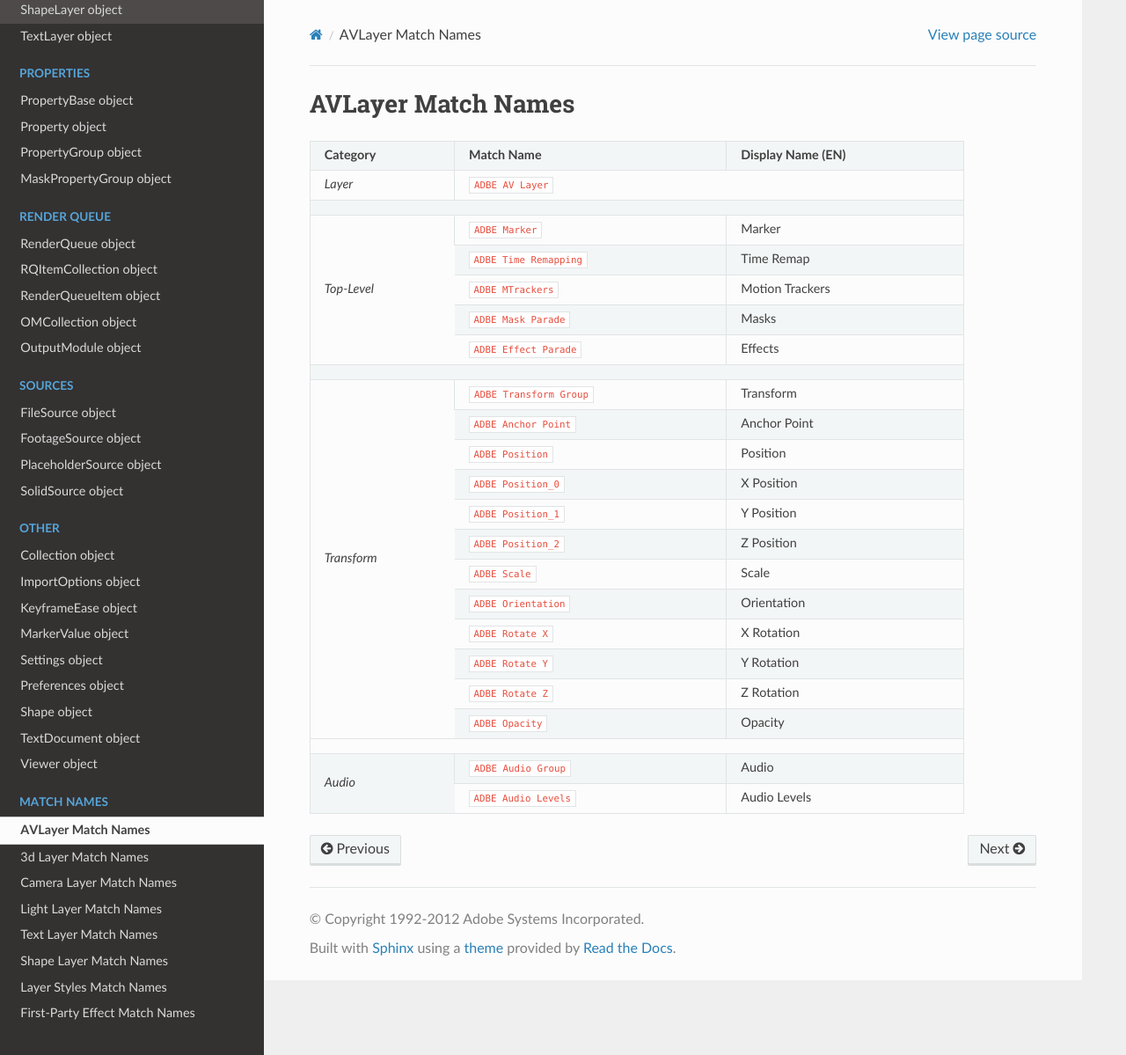
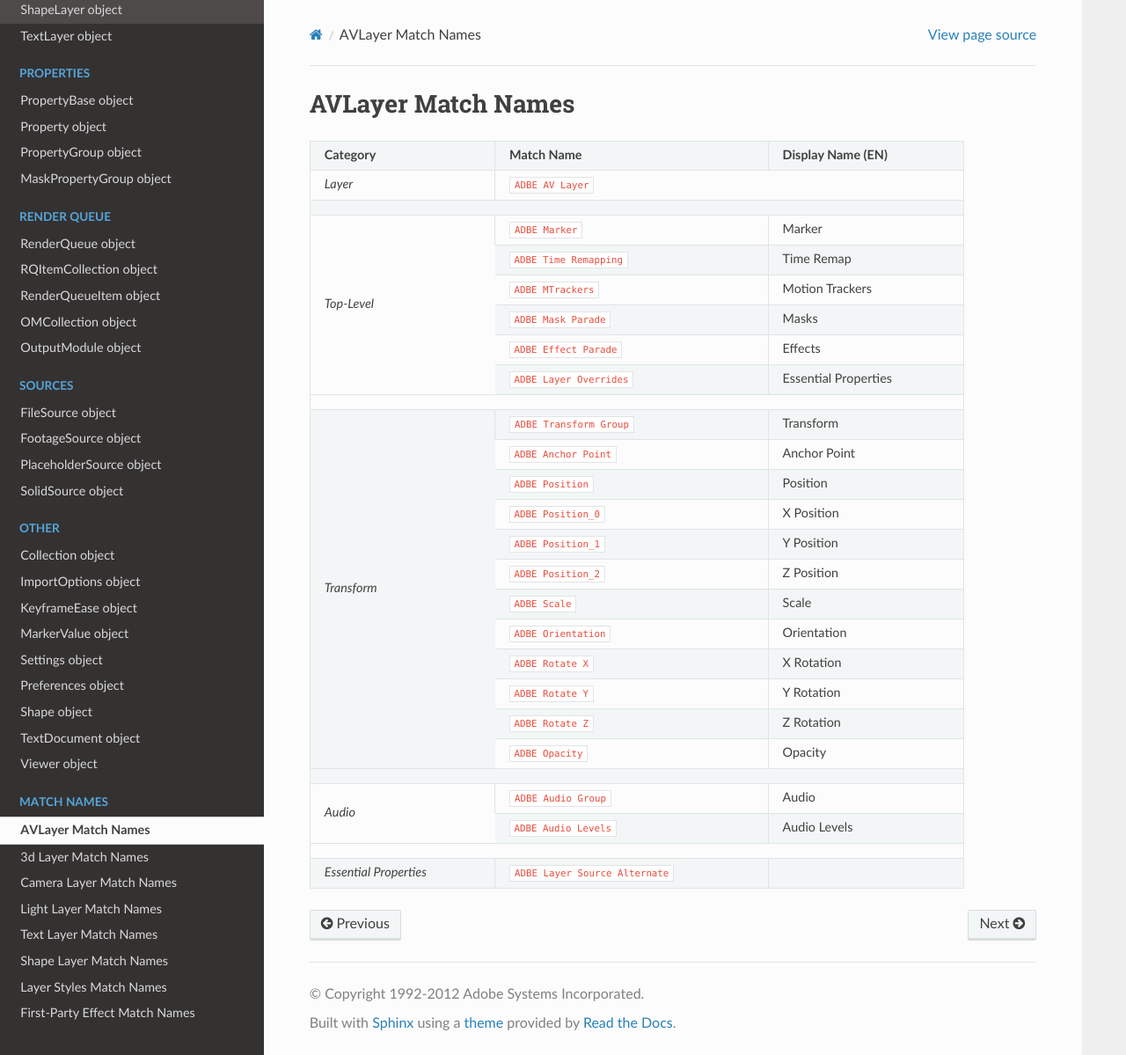
Before and after one commit to docsforadobe/after-effects-scripting-guide, a Sphinx documentation site: the page built from docs/matchnames/layer/avlayer.rst, in a window 1280 px wide and 1199 px high. Shown: the whole window at 88% size. Built offline with Sphinx 7.4.7 and the Read the Docs theme 2.0.0, drawn with Linux system fonts in a browser that asks for light colours.

Commit message:
Add matchNames
Adding matchNames for the Essential Properties group and the new Media Replacement property.

```diff
--- a/docs/matchnames/layer/avlayer.rst
+++ b/docs/matchnames/layer/avlayer.rst
@@ -3,52 +3,58 @@
 AVLayer Match Names
 ###################
 
-+------------------+--------------------------+-----------------------+
-| **Category**     | **Match Name**           | **Display Name (EN)** |
-+------------------+--------------------------+-----------------------+
-| *Layer*          | ``ADBE AV Layer``                                |
-+------------------+--------------------------+-----------------------+
-|                                                                     |
-+------------------+--------------------------+-----------------------+
-| *Top-Level*      | ``ADBE Marker``          | Marker                |
-+                  +--------------------------+-----------------------+
-|                  | ``ADBE Time Remapping``  | Time Remap            |
-+                  +--------------------------+-----------------------+
-|                  | ``ADBE MTrackers``       | Motion Trackers       |
-+                  +--------------------------+-----------------------+
-|                  | ``ADBE Mask Parade``     | Masks                 |
-+                  +--------------------------+-----------------------+
-|                  | ``ADBE Effect Parade``   | Effects               |
-+------------------+--------------------------+-----------------------+
-|                                                                     |
-+------------------+--------------------------+-----------------------+
-| *Transform*      | ``ADBE Transform Group`` | Transform             |
-+                  +--------------------------+-----------------------+
-|                  | ``ADBE Anchor Point``    | Anchor Point          |
-+                  +--------------------------+-----------------------+
-|                  | ``ADBE Position``        | Position              |
-+                  +--------------------------+-----------------------+
-|                  | ``ADBE Position_0``      | X Position            |
-+                  +--------------------------+-----------------------+
-|                  | ``ADBE Position_1``      | Y Position            |
-+                  +--------------------------+-----------------------+
-|                  | ``ADBE Position_2``      | Z Position            |
-+                  +--------------------------+-----------------------+
-|                  | ``ADBE Scale``           | Scale                 |
-+                  +--------------------------+-----------------------+
-|                  | ``ADBE Orientation``     | Orientation           |
-+                  +--------------------------+-----------------------+
-|                  | ``ADBE Rotate X``        | X Rotation            |
-+                  +--------------------------+-----------------------+
-|                  | ``ADBE Rotate Y``        | Y Rotation            |
-+                  +--------------------------+-----------------------+
-|                  | ``ADBE Rotate Z``        | Z Rotation            |
-+                  +--------------------------+-----------------------+
-|                  | ``ADBE Opacity``         | Opacity               |
-+------------------+--------------------------+-----------------------+
-|                                                                     |
-+------------------+--------------------------+-----------------------+
-| *Audio*          | ``ADBE Audio Group``     | Audio                 |
-+                  +--------------------------+-----------------------+
-|                  | ``ADBE Audio Levels``    | Audio Levels          |
-+------------------+--------------------------+-----------------------+
++------------------------+---------------------------------+-----------------------+
+| **Category**           | **Match Name**                  | **Display Name (EN)** |
++------------------------+---------------------------------+-----------------------+
+| *Layer*                | ``ADBE AV Layer``                                       |
++------------------------+---------------------------------+-----------------------+
+|                                                                                  |
++------------------------+---------------------------------+-----------------------+
+| *Top-Level*            | ``ADBE Marker``                 | Marker                |
++                        +---------------------------------+-----------------------+
+|                        | ``ADBE Time Remapping``         | Time Remap            |
++                        +---------------------------------+-----------------------+
+|                        | ``ADBE MTrackers``              | Motion Trackers       |
++                        +---------------------------------+-----------------------+
+|                        | ``ADBE Mask Parade``            | Masks                 |
++                        +---------------------------------+-----------------------+
+|                        | ``ADBE Effect Parade``          | Effects               |
++                        +---------------------------------+-----------------------+
+|                        | ``ADBE Layer Overrides``        | Essential Properties  |
++------------------------+---------------------------------+-----------------------+
+|                                                                                  |
++------------------------+---------------------------------+-----------------------+
+| *Transform*            | ``ADBE Transform Group``        | Transform             |
++                        +---------------------------------+-----------------------+
+|                        | ``ADBE Anchor Point``           | Anchor Point          |
++                        +---------------------------------+-----------------------+
+|                        | ``ADBE Position``               | Position              |
++                        +---------------------------------+-----------------------+
+|                        | ``ADBE Position_0``             | X Position            |
++                        +---------------------------------+-----------------------+
+|                        | ``ADBE Position_1``             | Y Position            |
++                        +---------------------------------+-----------------------+
+|                        | ``ADBE Position_2``             | Z Position            |
++                        +---------------------------------+-----------------------+
+|                        | ``ADBE Scale``                  | Scale                 |
++                        +---------------------------------+-----------------------+
+|                        | ``ADBE Orientation``            | Orientation           |
++                        +---------------------------------+-----------------------+
+|                        | ``ADBE Rotate X``               | X Rotation            |
++                        +---------------------------------+-----------------------+
+|                        | ``ADBE Rotate Y``               | Y Rotation            |
++                        +---------------------------------+-----------------------+
+|                        | ``ADBE Rotate Z``               | Z Rotation            |
++                        +---------------------------------+-----------------------+
+|                        | ``ADBE Opacity``                | Opacity               |
++------------------------+---------------------------------+-----------------------+
+|                                                                                  |
++------------------------+---------------------------------+-----------------------+
+| *Audio*                | ``ADBE Audio Group``            | Audio                 |
++                        +---------------------------------+-----------------------+
+|                        | ``ADBE Audio Levels``           | Audio Levels          |
++------------------------+---------------------------------+-----------------------+
+|                                                                                  |
++------------------------+---------------------------------+-----------------------+
+| *Essential Properties* | ``ADBE Layer Source Alternate`` |                       |
++------------------------+---------------------------------+-----------------------+
```
